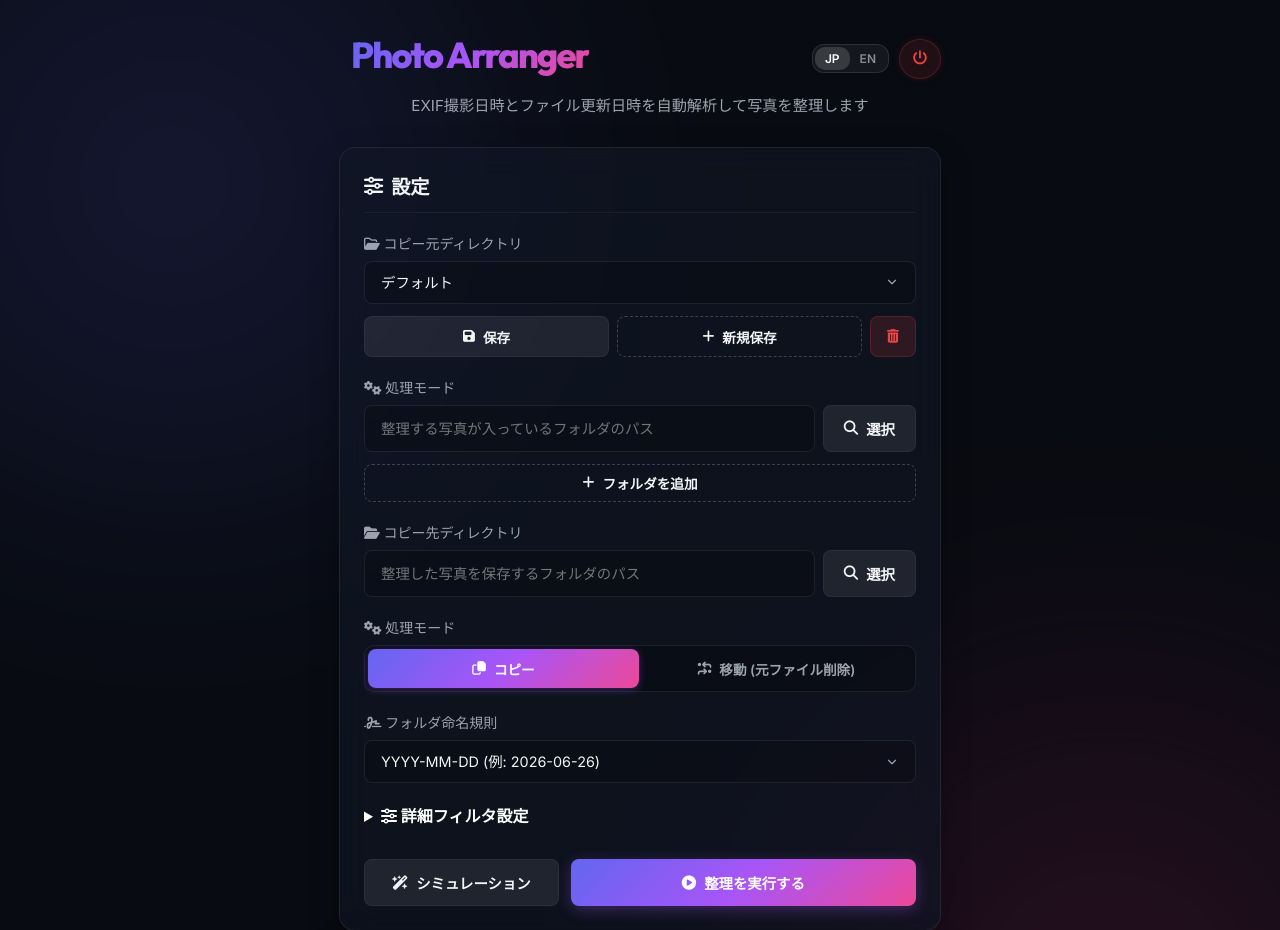
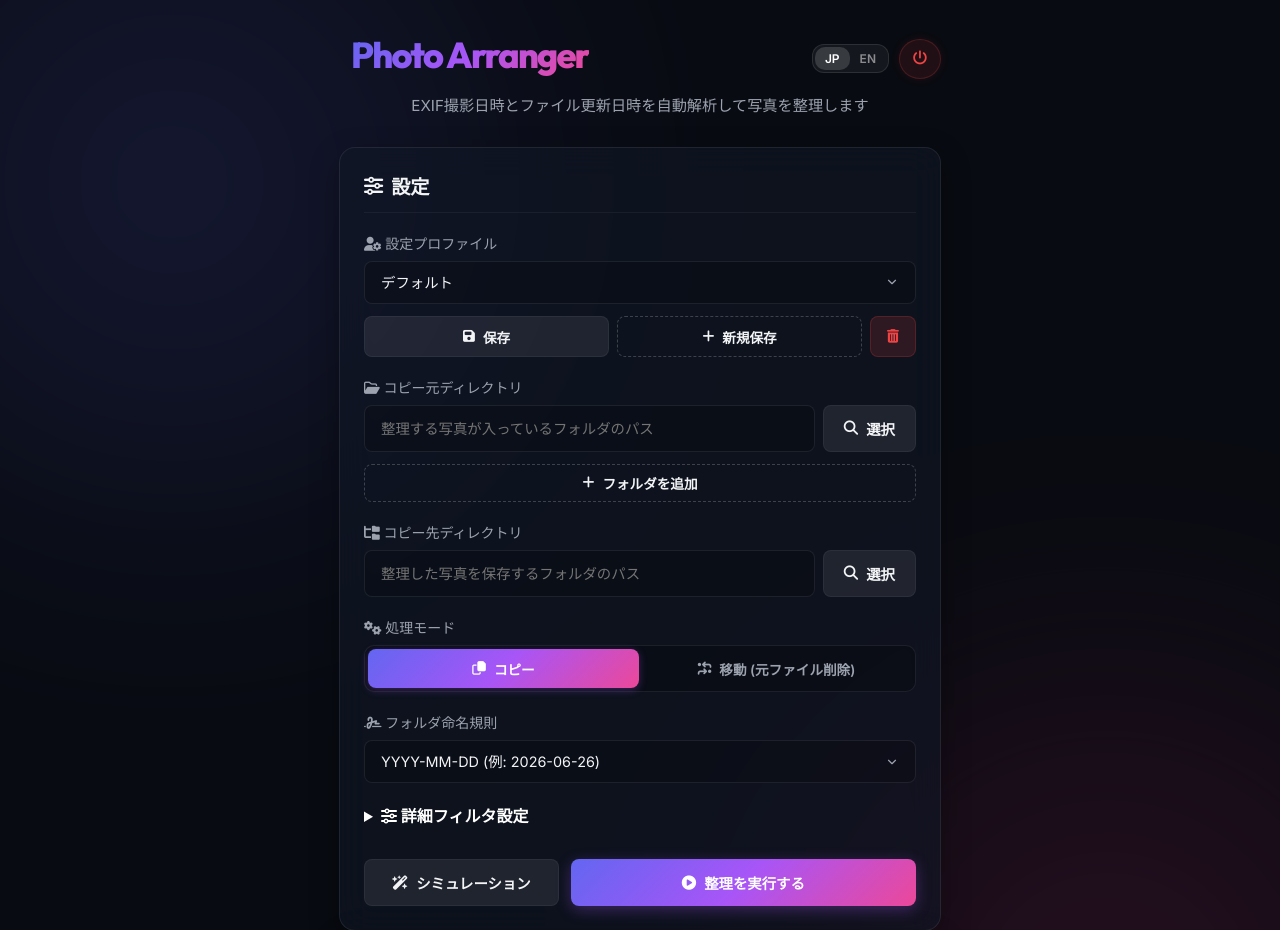
Before and after one commit to ns0116/photo-arranger-app, a Flask app: page / in a window 1280 px wide; the page is wider, and only the part inside the window is pictured. Shown: the top 930 px of that part. Run offline with Flask 3, Linux system fonts and the light colour scheme; data that the repository does not hold is empty.

Commit message:
Fix UI labels mismatch during language toggle (Closes #38)

```diff
--- a/static/main.js
+++ b/static/main.js
@@ -918,7 +918,8 @@ document.addEventListener('DOMContentLoaded', () => {
             'lbl-report-move-files': '移動',
             'lbl-report-total-size': '合計サイズ',
             'lbl-legend-copy': 'コピー',
-            'lbl-legend-move': '移動'
+            'lbl-legend-move': '移動',
+            'lbl-recursive': 'サブフォルダも再帰的にスキャンする'
         },
         en: {
             'subtitle-text': 'Automatically organize photos into date folders using EXIF metadata and file mtimes',
@@ -975,7 +976,8 @@ document.addEventListener('DOMContentLoaded', () => {
             'lbl-report-move-files': 'Moved',
             'lbl-report-total-size': 'Total Size',
             'lbl-legend-copy': 'Copy',
-            'lbl-legend-move': 'Move'
+            'lbl-legend-move': 'Move',
+            'lbl-recursive': 'Scan subfolders recursively'
         }
     };
 
@@ -1015,9 +1017,9 @@ document.addEventListener('DOMContentLoaded', () => {
         btnProfileSaveAs.title = dict['btn-profile-save-as-title'];
         btnProfileDelete.title = dict['btn-profile-delete-title'];
 
-        document.querySelector('label[for="dst-dir"]').innerHTML = `<i class="fa-solid fa-folder-open"></i> ${dict['lbl-dst-dir']}`;
+        document.getElementById('lbl-dst-dir').innerHTML = `<i class="fa-solid fa-folder-tree"></i> ${dict['lbl-dst-dir']}`;
         dstDirInput.placeholder = dict['placeholder-dst'];
-        document.querySelector('.form-group label:not([for])').innerHTML = `<i class="fa-solid fa-gears"></i> ${dict['lbl-mode']}`;
+        document.getElementById('lbl-mode').innerHTML = `<i class="fa-solid fa-gears"></i> ${dict['lbl-mode']}`;
 
         const toggleCopy = document.querySelector('.toggle-option[data-value="copy"]');
         toggleCopy.innerHTML = `<i class="fa-regular fa-copy"></i> ${dict['lbl-copy']}`;
@@ -1031,6 +1033,7 @@ document.addEventListener('DOMContentLoaded', () => {
 
         document.getElementById('lbl-advanced-filters').innerHTML = `<i class="fa-solid fa-sliders"></i> ${dict['lbl-advanced-filters']}`;
         document.getElementById('lbl-filter-extensions').textContent = dict['lbl-filter-extensions'];
+        document.getElementById('lbl-recursive').textContent = dict['lbl-recursive'];
         document.getElementById('lbl-filter-date').textContent = dict['lbl-filter-date'];
 
         btnDryRun.innerHTML = `<i class="fa-solid fa-wand-magic-sparkles"></i> ${dict['btn-dryrun-text']}`;
@@ -1055,8 +1058,10 @@ document.addEventListener('DOMContentLoaded', () => {
         // Update existing input placeholders
         const srcInputs = srcDirsContainer.querySelectorAll('.src-dir-input');
         srcInputs.forEach(input => input.placeholder = dict['placeholder-src']);
-        const srcLabels = document.querySelector('.setup-card .form-group label');
-        srcLabels.innerHTML = `<i class="fa-regular fa-folder-open"></i> ${dict['lbl-src-dirs']}`;
+        const srcLabel = document.getElementById('lbl-src-dirs');
+        if (srcLabel) {
+            srcLabel.innerHTML = `<i class="fa-regular fa-folder-open"></i> ${dict['lbl-src-dirs']}`;
+        }
         btnAddSrc.innerHTML = `<i class="fa-solid fa-plus"></i> ${dict['btn-add-src']}`;
 
         const selectButtons = document.querySelectorAll('.btn-select-src, #btn-select-dst');
--- a/templates/index.html
+++ b/templates/index.html
@@ -66,7 +66,7 @@
 
                 <!-- 複数ソースディレクトリ -->
                 <div class="form-group">
-                    <label>
+                    <label id="lbl-src-dirs">
                         <i class="fa-regular fa-folder-open"></i> コピー元ディレクトリ
                     </label>
                     <div id="src-dirs-container" class="src-dirs-container">
@@ -87,7 +87,7 @@
 
                 <!-- ターゲットディレクトリ -->
                 <div class="form-group">
-                    <label for="dst-dir">
+                    <label for="dst-dir" id="lbl-dst-dir">
                         <i class="fa-solid fa-folder-tree"></i> コピー先（整理先）ディレクトリ
                     </label>
                     <div class="input-with-btn">
@@ -100,7 +100,7 @@
 
                 <!-- 処理モードトグル -->
                 <div class="form-group">
-                    <label><i class="fa-solid fa-gears"></i> 処理モード</label>
+                    <label id="lbl-mode"><i class="fa-solid fa-gears"></i> 処理モード</label>
                     <div class="toggle-container">
                         <div class="toggle-option active" data-value="copy">
                             <i class="fa-regular fa-copy"></i> コピー
```
